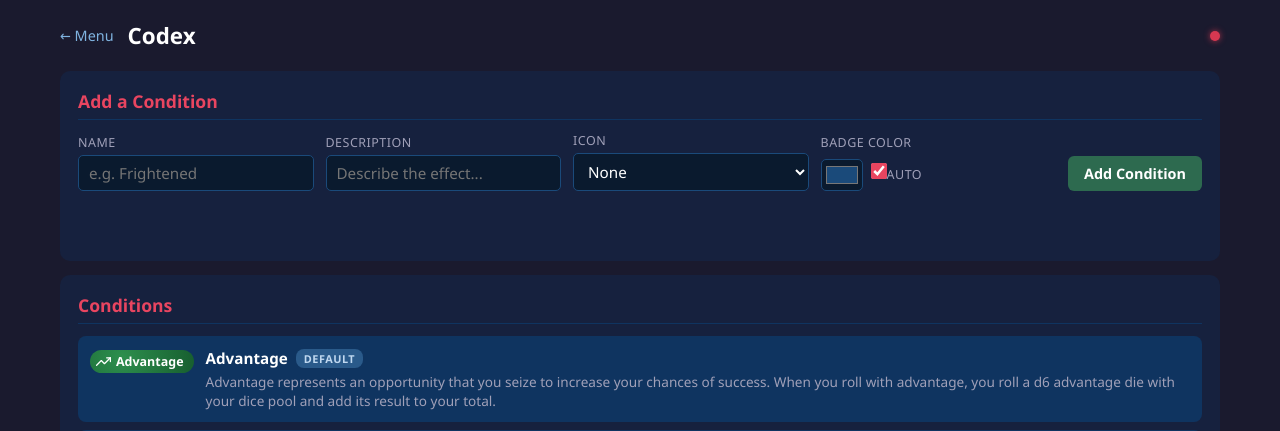
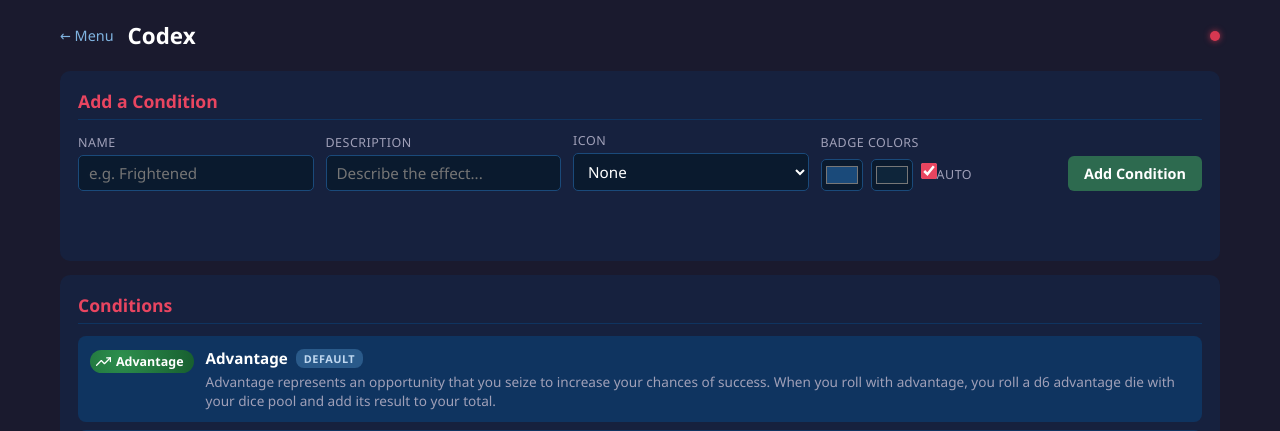
Before and after one commit to MettleSphee/daggerheart-characters-status, a Flask app: page /codex in a window 1280 px wide. Shown: the top 431 px of the page. Run offline with Flask 3, Linux system fonts and the light colour scheme; data that the repository does not hold is empty.

Commit message:
Add scales/flame/snowflake/spiral icons; update condition icons and colors; support two-color badge gradients

```diff
--- a/app.py
+++ b/app.py
@@ -71,18 +71,18 @@ _UNIQUE_CONDITIONS = [
         "poisoned", "Poisoned",
         "While Poisoned, the target must roll a d6 before they make an action roll. "
         "On a result of 4 or lower, they must mark a Stress.",
-        "poisoned", "#7a2f4e", "#4e1530",
+        "poisoned", "#2b5e2e", "#143a17",
     ),
     (
         "cursed", "Cursed",
         "While the target is Cursed, you can mark a Stress when that target rolls with Hope "
         "to make the roll be with Fear instead.",
-        "cursed", "#3a3a6f", "#1c1c45",
+        "dread", "#3a3a6f", "#1c1c45",
     ),
     (
         "ignited", "Ignited",
         "While Ignited, the target takes 1d4 magic damage when they make an action roll.",
-        "ignited", "#d96b1f", "#8f3d0e",
+        "flame", "#d96b1f", "#8f3d0e",
     ),
     (
         "exiled", "Exiled",
@@ -98,7 +98,7 @@ _UNIQUE_CONDITIONS = [
     (
         "entranced", "Entranced",
         "While Entranced, the target can't act and is Vulnerable.",
-        "entranced", "#9f3ad9", "#6f1f9c",
+        "entranced", "#c9a227", "#8a6513",
     ),
     (
         "enveloped", "Enveloped",
@@ -109,7 +109,7 @@ _UNIQUE_CONDITIONS = [
     (
         "dazed", "Dazed",
         "While Dazed, they can't use their Regeneration action but are immune to magic damage.",
-        "dazed", "#8f8f2e", "#5e5e17",
+        "spiral", "#9a3d8f", "#4a1240",
     ),
     (
         "rooted", "Rooted",
@@ -124,7 +124,7 @@ _UNIQUE_CONDITIONS = [
     (
         "chilled", "Chilled",
         "While the target is Chilled, they have disadvantage on attack rolls.",
-        "chilled", "#3a9fd9", "#1f6f9c",
+        "snowflake", "#3a9fd9", "#1f6f9c",
     ),
     (
         "trapped", "Trapped",
@@ -136,7 +136,7 @@ _UNIQUE_CONDITIONS = [
         "guilty", "Guilty",
         "When the Seraph succeeds on a standard attack against a Guilty target, they deal "
         "Severe damage instead of their standard damage.",
-        "guilty", "#8f8f8f", "#5e5e5e",
+        "scales", "#8f8f8f", "#5e5e5e",
     ),
 ]
 
--- a/templates/codex.html
+++ b/templates/codex.html
@@ -20,9 +20,10 @@
       <div class="field"><label>Name</label><input type="text" id="newName" placeholder="e.g. Frightened"></div>
       <div class="field"><label>Description</label><input type="text" id="newDesc" placeholder="Describe the effect..."></div>
       <div class="field"><label>Icon</label><select id="newIcon" class="icon-select"></select></div>
-      <div class="field"><label>Badge color</label>
+      <div class="field"><label>Badge colors</label>
         <div class="color-picker-row">
-          <input type="color" id="newColor" value="#1a4a7a">
+          <input type="color" id="newColorLight" value="#1a4a7a" title="Light color">
+          <input type="color" id="newColorDark" value="#0e253a" title="Dark color">
           <label class="auto-color"><input type="checkbox" id="newAuto" checked>Auto</label>
         </div>
       </div>
@@ -52,9 +53,10 @@
       <div class="field"><label>Icon</label><select id="editIcon" class="icon-select"></select></div>
     </div>
     <div class="field-row">
-      <div class="field"><label>Badge color</label>
+      <div class="field"><label>Badge colors</label>
         <div class="color-picker-row">
-          <input type="color" id="editColor" value="#1a4a7a">
+          <input type="color" id="editColorLight" value="#1a4a7a" title="Light color">
+          <input type="color" id="editColorDark" value="#0e253a" title="Dark color">
           <label class="auto-color"><input type="checkbox" id="editAuto" checked>Auto</label>
         </div>
       </div>
@@ -85,6 +87,16 @@ const editName = document.getElementById('editName');
 const editDesc = document.getElementById('editDesc');
 const saveEditBtn = document.getElementById('saveEditBtn');
 const cancelEditBtn = document.getElementById('cancelEditBtn');
+const newColorLight = document.getElementById('newColorLight');
+const newColorDark = document.getElementById('newColorDark');
+const newAuto = document.getElementById('newAuto');
+const editColorLight = document.getElementById('editColorLight');
+const editColorDark = document.getElementById('editColorDark');
+const editAuto = document.getElementById('editAuto');
+const addPreview = document.getElementById('addPreview');
+const editPreview = document.getElementById('editPreview');
+const newIcon = document.getElementById('newIcon');
+const editIcon = document.getElementById('editIcon');
 
 const NO_ICON = '__none__';
 function fillIconSelect(select, current) {
@@ -146,9 +158,10 @@ function openEdit(id) {
   fillIconSelect(editIcon, cond.icon);
   const cols = currentColors();
   editAuto.checked = cols.auto;
-  if (cols.light) editColor.value = cols.light;
-  syncColorInputs(editAuto, editColor);
-  updatePreview(editName.value, editIcon.value, editAuto.checked, editColor.value, editPreview);
+  if (cols.light) editColorLight.value = cols.light;
+  if (cols.dark) editColorDark.value = cols.dark;
+  syncColorInputs(editAuto, editColorLight, editColorDark);
+  updatePreview(editName.value, editIcon.value, editAuto.checked, editColorLight.value, editColorDark.value, editPreview);
   modal.classList.add('open');
   editName.focus();
 }
@@ -170,19 +183,20 @@ function deleteCondition(id) {
     .catch(function (err) { showToast('Failed: ' + err.message, true); });
 }
 
-function syncColorInputs(autoCheck, colorInput) {
-  colorInput.disabled = autoCheck.checked;
+function syncColorInputs(autoCheck, lightInput, darkInput) {
+  lightInput.disabled = autoCheck.checked;
+  darkInput.disabled = autoCheck.checked;
 }
 
-function updatePreview(name, iconVal, auto, colorVal, previewEl) {
+function updatePreview(name, iconVal, auto, colorLightVal, colorDarkVal, previewEl) {
   let light, dark;
   if (auto) {
     const h = hashColors(name);
     light = h.light;
     dark = h.dark;
   } else {
-    dark = colorVal;
-    light = colorVal;
+    light = colorLightVal;
+    dark = colorDarkVal;
   }
   const cond = { description: name, color_light: light, color_dark: dark };
   if (iconVal && iconVal !== NO_ICON) {
@@ -197,13 +211,12 @@ addBtn.addEventListener('click', function () {
   if (!name) { showToast('Name is required', true); return; }
   const iconVal = newIcon.value === NO_ICON ? null : newIcon.value;
   const auto = newAuto.checked;
-  const color = newColor.value;
   postJSON('/api/conditions', {
     name: name,
     description: newDesc.value.trim(),
     icon: iconVal,
-    color_light: auto ? null : color,
-    color_dark: auto ? null : color,
+    color_light: auto ? null : newColorLight.value,
+    color_dark: auto ? null : newColorDark.value,
     client_id: CLIENT_ID
   })
     .then(function () {
@@ -212,8 +225,8 @@ addBtn.addEventListener('click', function () {
       newDesc.value = '';
       newIcon.value = NO_ICON;
       newAuto.checked = true;
-      syncColorInputs(newAuto, newColor);
-      updatePreview(newName.value, newIcon.value, newAuto.checked, newColor.value, addPreview);
+      syncColorInputs(newAuto, newColorLight, newColorDark);
+      updatePreview(newName.value, newIcon.value, newAuto.checked, newColorLight.value, newColorDark.value, addPreview);
       loadState();
     })
     .catch(function (err) { showToast('Failed: ' + err.message, true); });
@@ -225,13 +238,12 @@ saveEditBtn.addEventListener('click', function () {
   if (!name) { showToast('Name is required', true); return; }
   const iconVal = editIcon.value === NO_ICON ? null : editIcon.value;
   const auto = editAuto.checked;
-  const color = editColor.value;
   postJSON('/api/conditions/' + encodeURIComponent(editingId), {
     name: name,
     description: editDesc.value.trim(),
     icon: iconVal,
-    color_light: auto ? null : color,
-    color_dark: auto ? null : color,
+    color_light: auto ? null : editColorLight.value,
+    color_dark: auto ? null : editColorDark.value,
     client_id: CLIENT_ID
   })
     .then(function () {
@@ -255,30 +267,36 @@ function loadState() {
 
 fillIconSelect(newIcon, null);
 newAuto.addEventListener('change', function () {
-  syncColorInputs(newAuto, newColor);
-  updatePreview(newName.value, newIcon.value, newAuto.checked, newColor.value, addPreview);
+  syncColorInputs(newAuto, newColorLight, newColorDark);
+  updatePreview(newName.value, newIcon.value, newAuto.checked, newColorLight.value, newColorDark.value, addPreview);
 });
-newColor.addEventListener('input', function () {
-  updatePreview(newName.value, newIcon.value, newAuto.checked, newColor.value, addPreview);
+newColorLight.addEventListener('input', function () {
+  updatePreview(newName.value, newIcon.value, newAuto.checked, newColorLight.value, newColorDark.value, addPreview);
+});
+newColorDark.addEventListener('input', function () {
+  updatePreview(newName.value, newIcon.value, newAuto.checked, newColorLight.value, newColorDark.value, addPreview);
 });
 newIcon.addEventListener('change', function () {
-  updatePreview(newName.value, newIcon.value, newAuto.checked, newColor.value, addPreview);
+  updatePreview(newName.value, newIcon.value, newAuto.checked, newColorLight.value, newColorDark.value, addPreview);
 });
 newName.addEventListener('input', function () {
-  updatePreview(newName.value, newIcon.value, newAuto.checked, newColor.value, addPreview);
+  updatePreview(newName.value, newIcon.value, newAuto.checked, newColorLight.value, newColorDark.value, addPreview);
 });
 editAuto.addEventListener('change', function () {
-  syncColorInputs(editAuto, editColor);
-  updatePreview(editName.value, editIcon.value, editAuto.checked, editColor.value, editPreview);
+  syncColorInputs(editAuto, editColorLight, editColorDark);
+  updatePreview(editName.value, editIcon.value, editAuto.checked, editColorLight.value, editColorDark.value, editPreview);
 });
-editColor.addEventListener('input', function () {
-  updatePreview(editName.value, editIcon.value, editAuto.checked, editColor.value, editPreview);
+editColorLight.addEventListener('input', function () {
+  updatePreview(editName.value, editIcon.value, editAuto.checked, editColorLight.value, editColorDark.value, editPreview);
+});
+editColorDark.addEventListener('input', function () {
+  updatePreview(editName.value, editIcon.value, editAuto.checked, editColorLight.value, editColorDark.value, editPreview);
 });
 editIcon.addEventListener('change', function () {
-  updatePreview(editName.value, editIcon.value, editAuto.checked, editColor.value, editPreview);
+  updatePreview(editName.value, editIcon.value, editAuto.checked, editColorLight.value, editColorDark.value, editPreview);
 });
 editName.addEventListener('input', function () {
-  updatePreview(editName.value, editIcon.value, editAuto.checked, editColor.value, editPreview);
+  updatePreview(editName.value, editIcon.value, editAuto.checked, editColorLight.value, editColorDark.value, editPreview);
 });
 
 connectStream(function () { loadState(); });
```
Also changed, not shown: static/icons/flame.svg (added), static/icons/scales.svg (added), static/icons/snowflake.svg (added), static/icons/spiral.svg (added).
